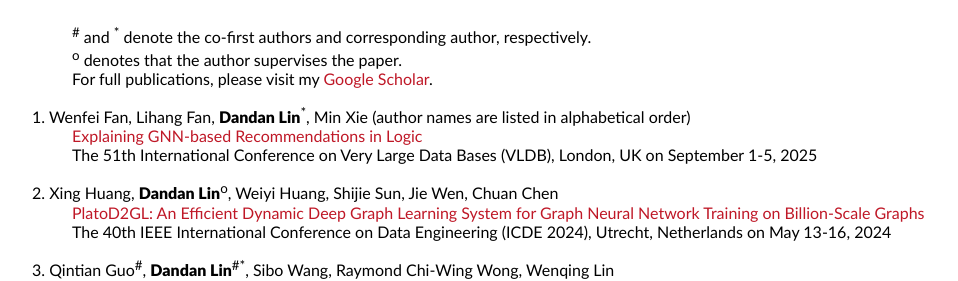
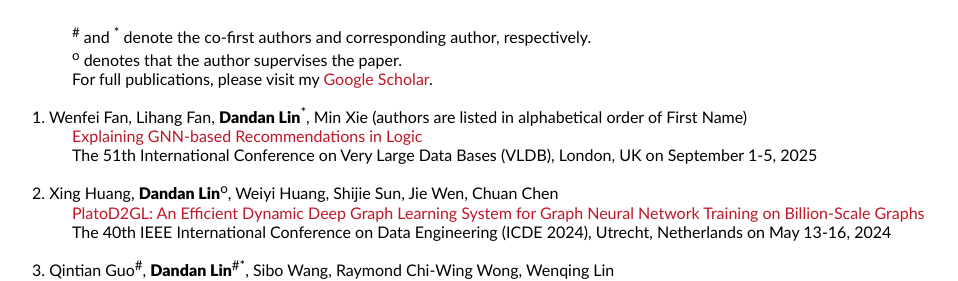
Before and after one commit to 2danlin/2danlin.github.io, a Jekyll site: the page built from publications/index.html, in a window 1280 px wide. Shown: the part 235-516 px from the top of the page, without its empty margins (160-1118 px from the left). Built offline with Jekyll 4.4.1, drawn with Linux system fonts in a browser that asks for light colours.

Commit message:
Update index.html

```diff
--- a/publications/index.html
+++ b/publications/index.html
@@ -9,7 +9,7 @@ layout: default
 		<dd>For full publications, please visit my <a href="https://scholar.google.com/citations?user=axzLFHwAAAAJ&hl=zh-CN">Google Scholar</a>.</dd>
 	</dl>
 		<dl>
-		<dt>1. Wenfei Fan, Lihang Fan, <strong>Dandan Lin</strong><sup>*</sup>, Min Xie (author names are listed in alphabetical order)</dt>
+		<dt>1. Wenfei Fan, Lihang Fan, <strong>Dandan Lin</strong><sup>*</sup>, Min Xie (authors are listed in alphabetical order of First Name)</dt>
 		<dd><a>Explaining GNN-based Recommendations in Logic</a><dd>
 		<dd>The 51th International Conference on Very Large Data Bases (VLDB), London, UK on September 1-5, 2025</dd>
 	</dl>
```
